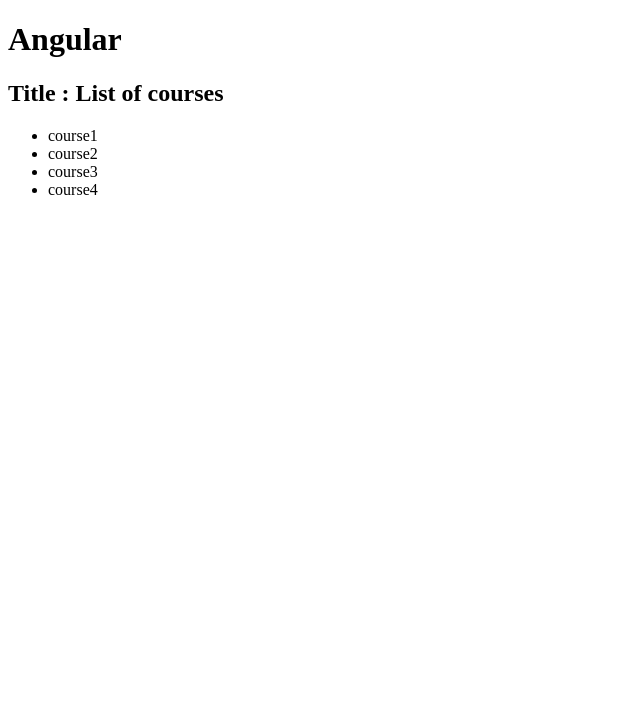
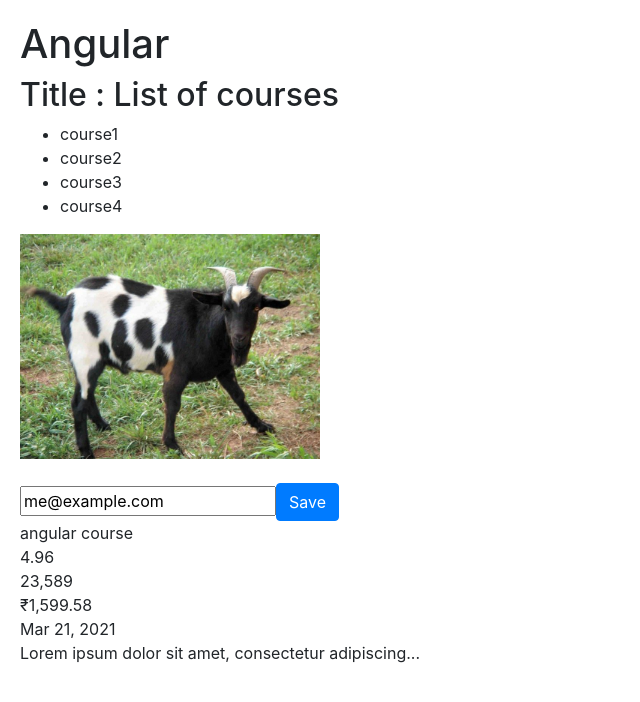
Before and after one commit to chiranjeev003/AngularLearning, an Angular app in the folder hello-world/: page / in a window 1280 px wide. Shown: the top 702 px of the page, without its empty margins (0-640 px from the left). Built offline with nearby package versions, Linux system fonts and the light colour scheme.

Commit message:
Displaying Data and handling events

```diff
--- a/hello-world/package.json
+++ b/hello-world/package.json
@@ -19,6 +19,7 @@
     "@angular/platform-browser": "~11.2.0",
     "@angular/platform-browser-dynamic": "~11.2.0",
     "@angular/router": "~11.2.0",
+    "bootstrap": "^4.6.0",
     "rxjs": "~6.6.0",
     "tslib": "^2.0.0",
     "zone.js": "~0.11.3"
--- a/hello-world/src/app/app.component.html
+++ b/hello-world/src/app/app.component.html
@@ -1,2 +1,4 @@
 <h1>Angular</h1>
 <Courses></Courses>
+<br>
+<Course></Course>
--- /dev/null
+++ b/hello-world/src/app/course.component.ts
@@ -0,0 +1,24 @@
+import { Component } from "@angular/core";
+
+@Component({
+    selector:'Course',
+    template: `
+        {{course.title | uppercase | lowercase}}<br/>
+        {{course.rating | number:'1.2-2'}}<br/>
+        {{course.students | number}}<br/>
+        {{course.price | currency:"INR"}}<br/>
+        {{course.releaseDate | date:'mediumDate'}}<br/>
+        {{course.text | summary}}
+    `
+})
+
+export class CourseComponent{
+    course={
+        title: "Angular Course",
+        rating: 4.9568,
+        students: 23589,
+        price: 1599.57563,
+        releaseDate: new Date(2021, 2, 21),
+        text: "Lorem ipsum dolor sit amet, consectetur adipiscing elit, sed do eiusmod tempor incididunt ut labore et dolore magna aliqua. Ut enim ad minim veniam, quis nostrud exercitation ullamco laboris nisi ut aliquip ex ea commodo consequat. Duis aute irure dolor in reprehenderit in voluptate velit esse cillum dolore eu fugiat nulla pariatur."
+    }
+}
--- a/hello-world/src/app/courses.component.ts
+++ b/hello-world/src/app/courses.component.ts
@@ -3,25 +3,48 @@
 
 @Component({
     selector: 'Courses',
+
     template: `
     <h2>{{"Title : " + title}}</h2>
     <ul>
         <li *ngFor = "let course of courses">{{course}}</li>
     </ul>
+
+    <img [src]=image [width]='300' />
+    <br><br>
+
+    <input [(ngModel)]="email" (keyup.enter)="onKeyUp()" />
+
+    <button class="btn btn-primary" (click)="onSave($event)"  [class.active]="isActive">Save</button>
     `
+    //<button [style.backgroundColor]="isActive?'blue':'white'">Save</button>
+    // <input #email (keyup.enter)="onKeyUp(email.value)" />
+    // <input [value]="email" (keyup.enter)="onKeyUp()" />
+
 })
 
 export class CoursesComponent{
     title = "List of courses";
-
+    isActive = false;
     // getTitle(){
     //     return this.title;
     // }
+    image = './assets/5f84f714a8f0d98769f8ed97fcba6036.jpg';
+    courses;
 
-    courses;
+    email = 'me@example.com';
+
+    onKeyUp(){
+        console.log(this.email);
+    }
 
     constructor(service : CoursesService){
         //let service = new CoursesService();
         this.courses = service.getCourses();
     }
+
+    onSave($event : MouseEvent){
+        $event.stopPropagation();
+        console.log("button was clicked", $event);
+    }
 }
--- /dev/null
+++ b/hello-world/src/app/summary.pipe.ts
@@ -0,0 +1,15 @@
+import {Pipe, PipeTransform} from '@angular/core';
+
+@Pipe({
+    name: 'summary'
+})
+
+export class SummaryPipe implements PipeTransform {
+    transform(value: string, limit?: number){
+        if(!value)
+            return null;
+
+        let actualLimit = limit? limit : 50;
+        return value.substr(0, actualLimit) + '...';
+    }
+}
--- a/hello-world/src/styles.css
+++ b/hello-world/src/styles.css
@@ -1 +1,6 @@
 /* You can add global styles to this file, and also import other style files */
+@import "~bootstrap/dist/css/bootstrap.css";
+
+body {
+    padding: 20px;
+}
```
Also changed, not shown: hello-world/src/app/app.module.ts (+8 -2 lines), hello-world/src/assets/5f84f714a8f0d98769f8ed97fcba6036.jpg (added), 1 other file (tests, documents, lock files or other folders).
